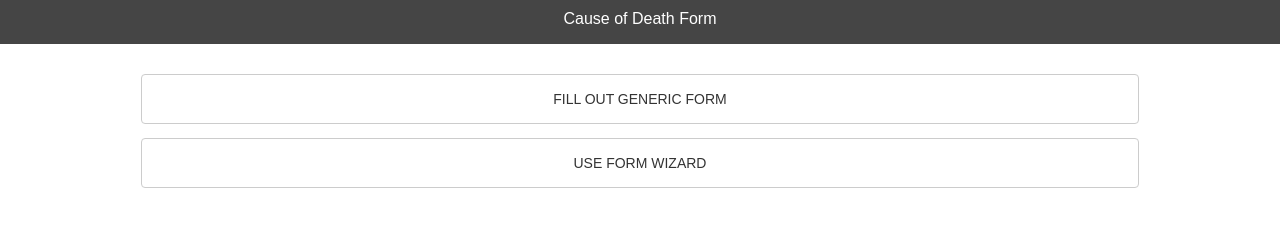
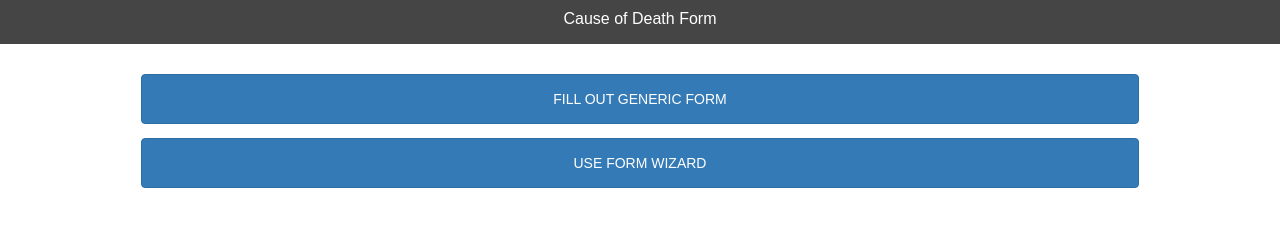
Before and after one commit to johnsols/cause-of-death-app, a website: page frontend/src/index.html in a window 1280 px wide. Drawn offline with nearby package versions, Linux system fonts and the light colour scheme.

Commit message:
mod bootstrap links

```diff
--- a/frontend/src/index.html
+++ b/frontend/src/index.html
@@ -12,7 +12,7 @@
 	<script src="http://ajax.googleapis.com/ajax/libs/jquery/2.0.0/jquery.min.js"></script>
 	<script src="content/js/angular.min.js" /></script>
 	<script src="content/js/bootstrap.js" /></script>
-	<script src="content/js/ui-bootstrap.js" /></script>
+	<!-- <script src="content/js/ui-bootstrap.js" /></script> -->
 
 </head>
 
@@ -23,8 +23,8 @@
 	<section class="home">
 		<nav>
 
-			<a href="form-generic.html" class="btn btn-default" role="button">FILL OUT GENERIC FORM</a>
-			<a href="form-generic.html" class="btn btn-default" role="button">USE FORM WIZARD</a>
+			<a href="form-generic.html" class="btn btn-primary" role="button">FILL OUT GENERIC FORM</a>
+			<a href="form-generic.html" class="btn btn-primary" role="button">USE FORM WIZARD</a>
 
 		</nav>
 	</section>
```
Also changed, not shown: frontend/src/form-generic.html (+1 -1 lines), frontend/src/form-wizard.html (+1 -1 lines).
